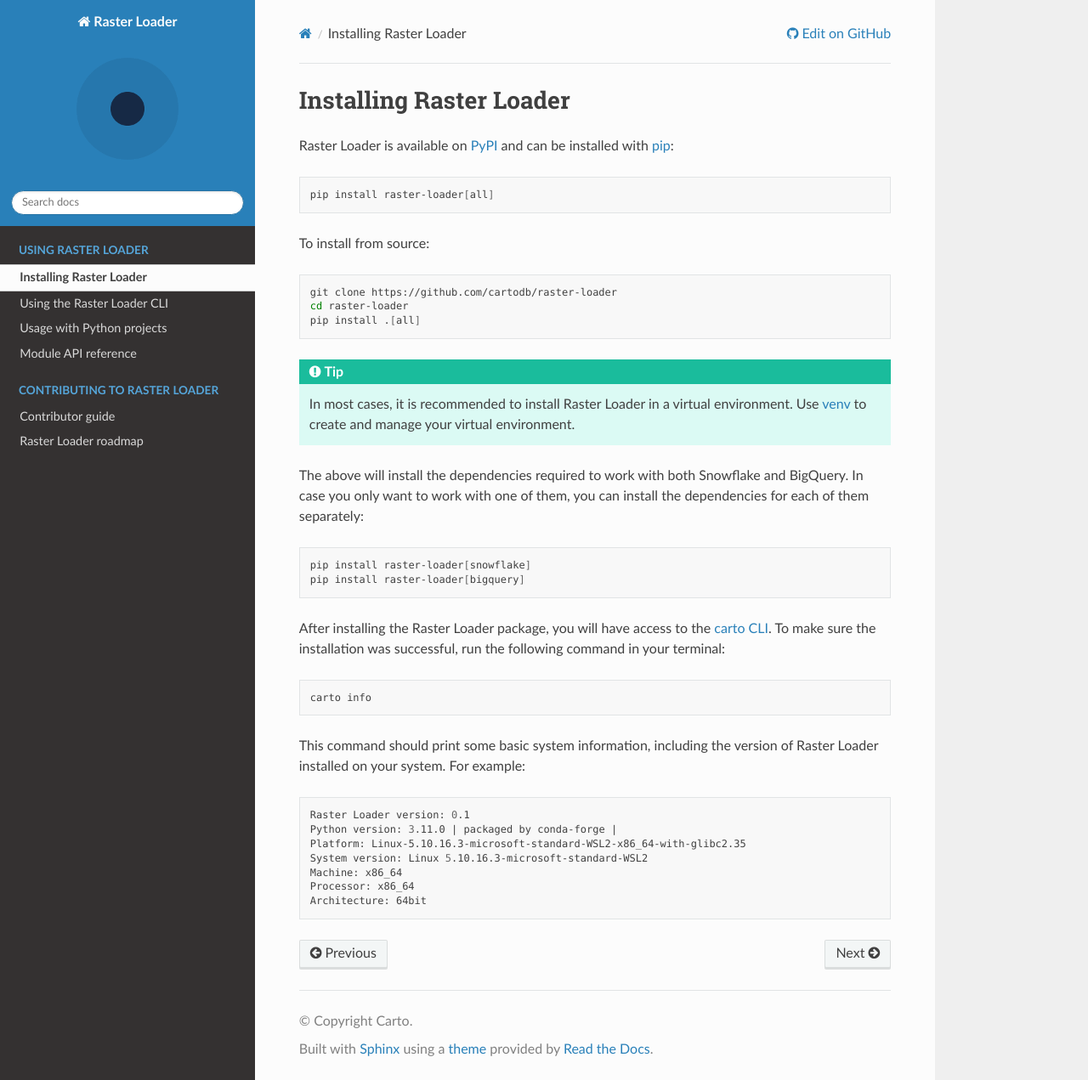
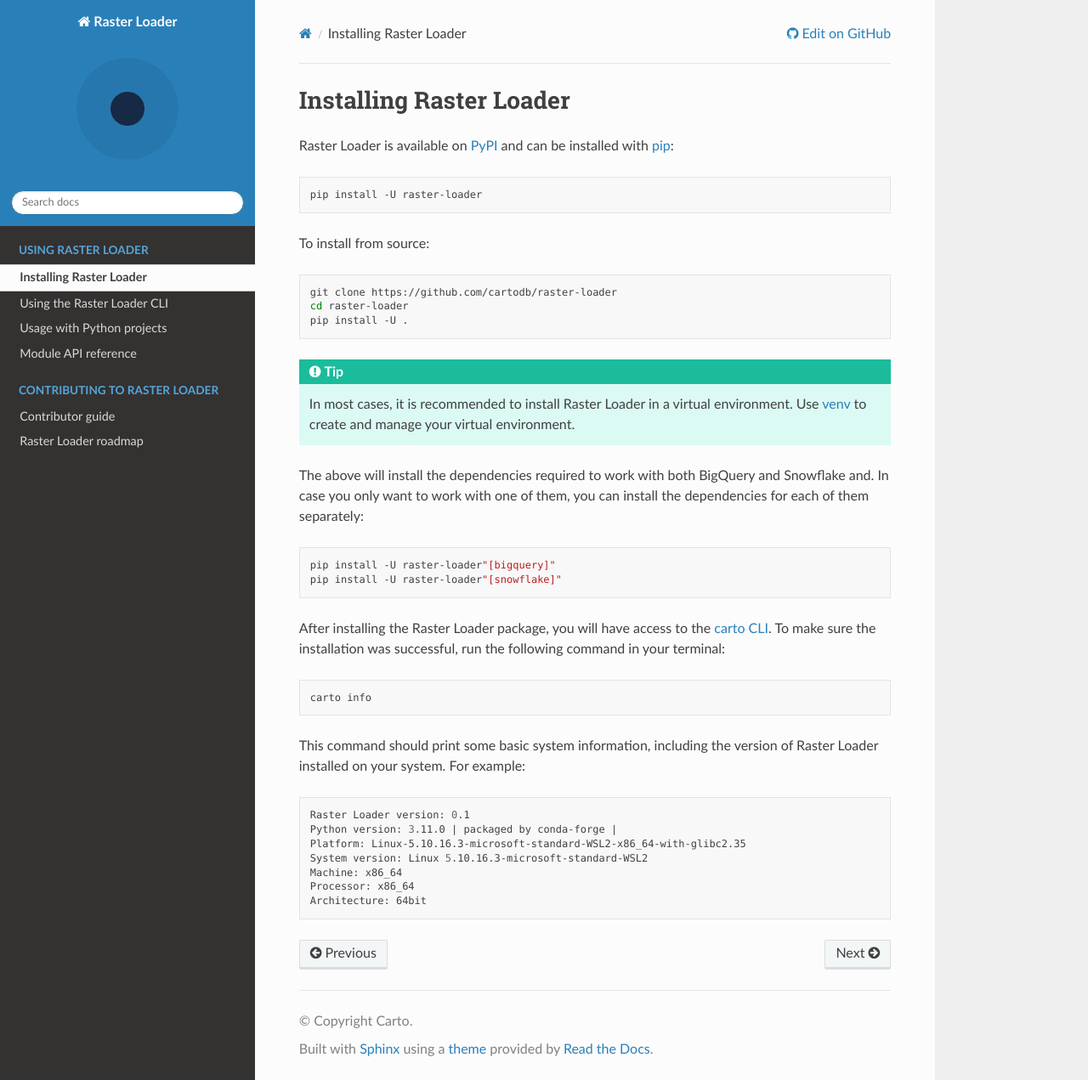
Before and after one commit to CartoDB/raster-loader, a Sphinx documentation site: the page built from docs/source/user_guide/installation.rst, in a window 1280 px wide and 1271 px high. Shown: the whole window at 85% size. Built offline with Sphinx 7.4.7 and the Read the Docs theme 2.0.0, drawn with Linux system fonts in a browser that asks for light colours; the version number could not be read and is left out.

Commit message:
update pip commands to make it compatible with zsh

```diff
--- a/docs/source/user_guide/installation.rst
+++ b/docs/source/user_guide/installation.rst
@@ -7,7 +7,7 @@ Raster Loader is available on PyPI_ and can be installed with pip_:
 
 .. code-block:: bash
 
-   pip install raster-loader[all]
+   pip install -U raster-loader
 
 To install from source:
 
@@ -15,21 +15,20 @@ To install from source:
 
    git clone https://github.com/cartodb/raster-loader
    cd raster-loader
-   pip install .[all]
+   pip install -U .
 
 .. tip::
 
    In most cases, it is recommended to install Raster Loader in a virtual environment.
    Use venv_ to create and manage your virtual environment.
 
-The above will install the dependencies required to work with both Snowflake and
-BigQuery. In case you only want to work with one of them, you can install the
+The above will install the dependencies required to work with both BigQuery and Snowflake and. In case you only want to work with one of them, you can install the
 dependencies for each of them separately:
 
 .. code-block:: bash
 
-   pip install raster-loader[snowflake]
-   pip install raster-loader[bigquery]
+   pip install -U raster-loader"[bigquery]"
+   pip install -U raster-loader"[snowflake]"
 
 After installing the Raster Loader package, you will have access to the
 :ref:`carto CLI <cli>`. To make sure the installation was successful, run the
```
Also changed, not shown: README.md (+4 -1 lines), 1 other file.
